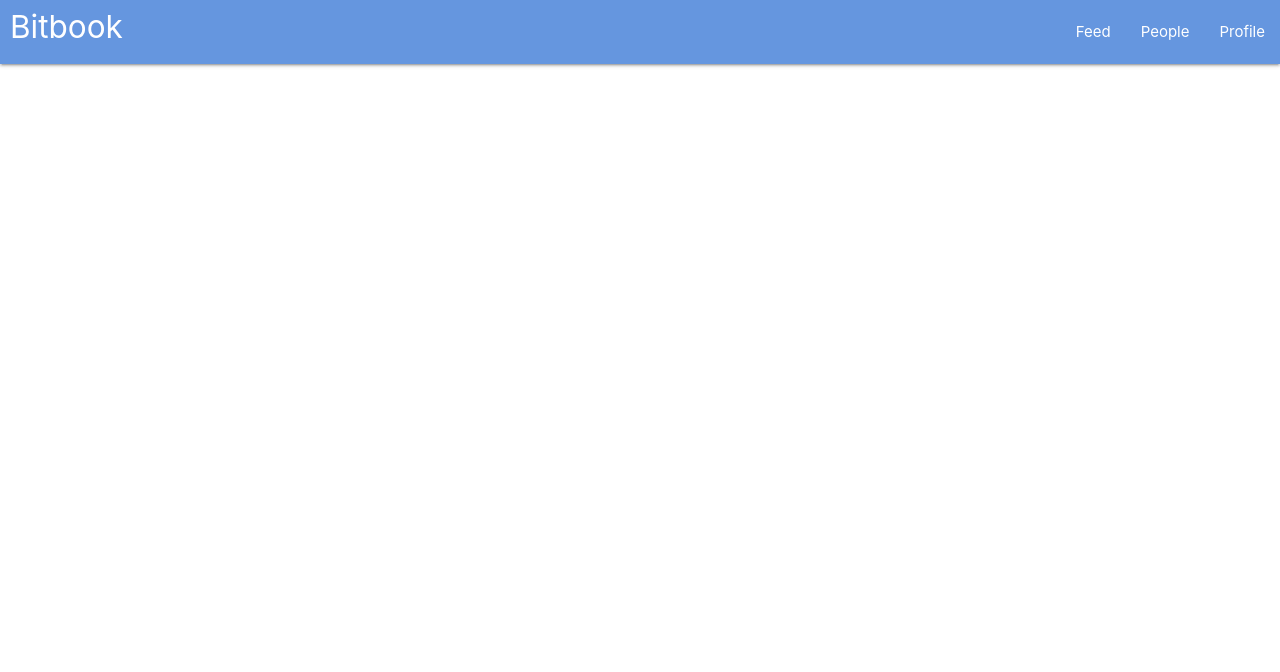
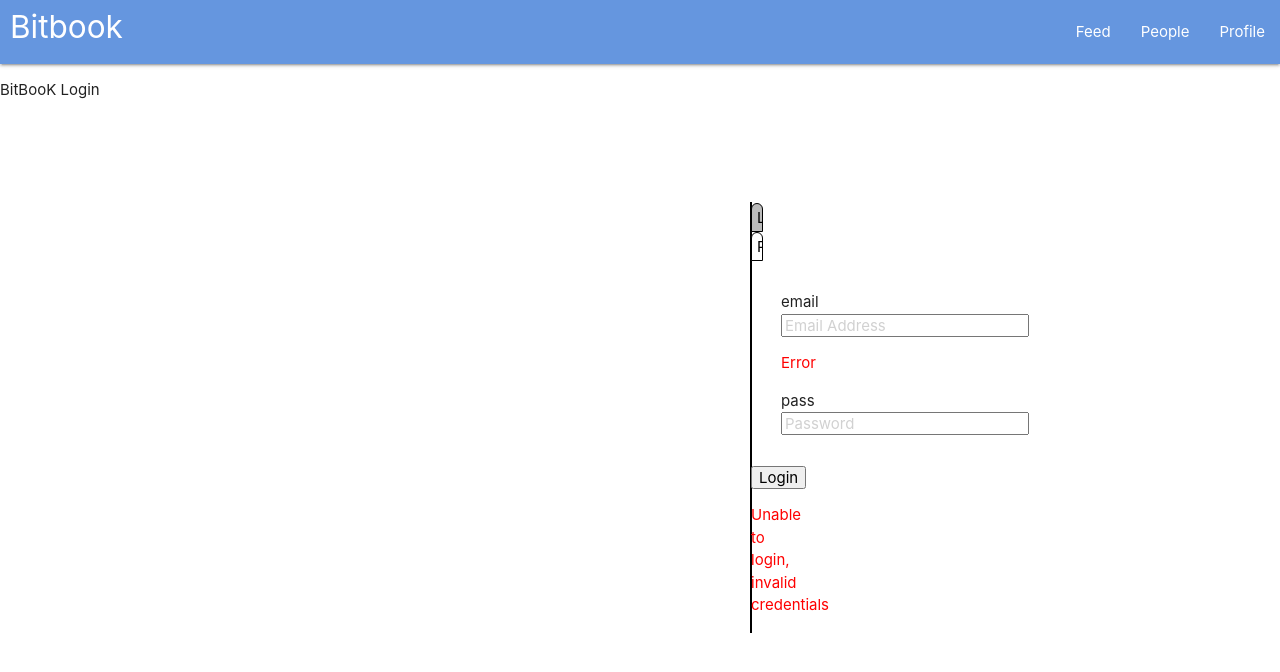
Before and after one commit to todorovicjelena/bit_book, a React (Create React App) app in the folder bit_book/: page /login in a window 1280 px wide. Before the commit this address led to /posts/. Shown: the top 672 px of the page. Built offline with nearby package versions, Linux system fonts and the light colour scheme; no server answers.

Commit message:
login page fixing

```diff
--- a/bit_book/src/app/App.js
+++ b/bit_book/src/app/App.js
@@ -5,6 +5,7 @@ import { PostFeed } from './pages/post/PostFeed'
 import { Users } from '../app/pages/profil/Users'
 import { UserDetails } from '../app/pages/profil/UserDetails'
 import { PostDetails } from '../app/pages/post/PostDetails'
+import { Login } from './pages/Login'
 
 
 //if not login display login.page
@@ -19,11 +20,12 @@ class App extends React.Component {
       <>
         <Header />
         <Switch>
+          <Route path="/login/" component={Login} />
           <Route path='/people/:peopleId' component={UserDetails} />
           <Route path='/people' component={Users} />
           <Route path='/post/:postId' component={PostDetails} />
           <Route path='/posts/' component={PostFeed} />
-          <Redirect to='/posts/' />
+          <Redirect to='/login/' />
         </Switch>
       </>
     )
--- /dev/null
+++ b/bit_book/src/app/pages/Login.js
@@ -0,0 +1,50 @@
+import React from 'react';
+import './login.css'
+
+
+export class Login extends React.Component {
+    constructor(props) {
+        super(props);
+
+        this.state = {
+            users: [],
+
+
+        }
+    }
+    //     componentDidMount()
+
+
+    // }
+
+    render() {
+
+        return (
+            <>
+
+                <p>BitBooK Login</p>
+                <div className="loginPage" >
+
+
+
+                    <div className="buttons">
+                        <input className="loginButton" type="button" value="Login"></input>
+                        <input className="registerButton" type="button" value="Register"></input>
+                    </div>
+                    <div className="bodyLogin"> <span>email </span>
+                        <input type="" placeholder="Email Address"></input>
+                        <p className="error">Error</p>
+                        <span>pass </span>
+                        <input type="" placeholder="Password"></input>
+                    </div>
+                    <input className="loginToNextPage" type="button" value="Login"></input>
+                    <p className="error">Unable to login, invalid credentials</p>
+
+                </div>
+
+
+            </>
+        )
+    }
+
+}
--- /dev/null
+++ b/bit_book/src/app/pages/login.css
@@ -0,0 +1,36 @@
+.loginButton{
+    padding: 5px;
+    width:150px;
+    background-color: rgb(187, 187, 187);
+    border-top-left-radius: 7px;
+    border-top-right-radius: 7px;
+    border: 1px solid black;
+    width: 100%;
+}
+
+.registerButton {
+    padding: 5px;
+    width:150px;
+    border-top-left-radius: 7px;
+    border-top-right-radius: 7px;
+    border: 1px solid black;
+    background-color: white;
+    width: 100%;
+
+}
+
+.error {
+    color: red;
+}
+
+.loginPage {
+    text-align: center;
+    border: 1px solid black;
+    margin-left: 750px;
+    margin-right: 750px;
+    margin-top: 100px;
+}
+
+.bodyLogin {
+    padding: 30px;
+}
--- a/bit_book/src/app/pages/profil/myprofile.css
+++ b/bit_book/src/app/pages/profil/myprofile.css
@@ -15,7 +15,6 @@
 
 }
 
-
 .userDetails {
     padding-top: 150px;
 }
```
Also changed, not shown: bit_book/src/app/pages/LoginRegister.js (deleted).
